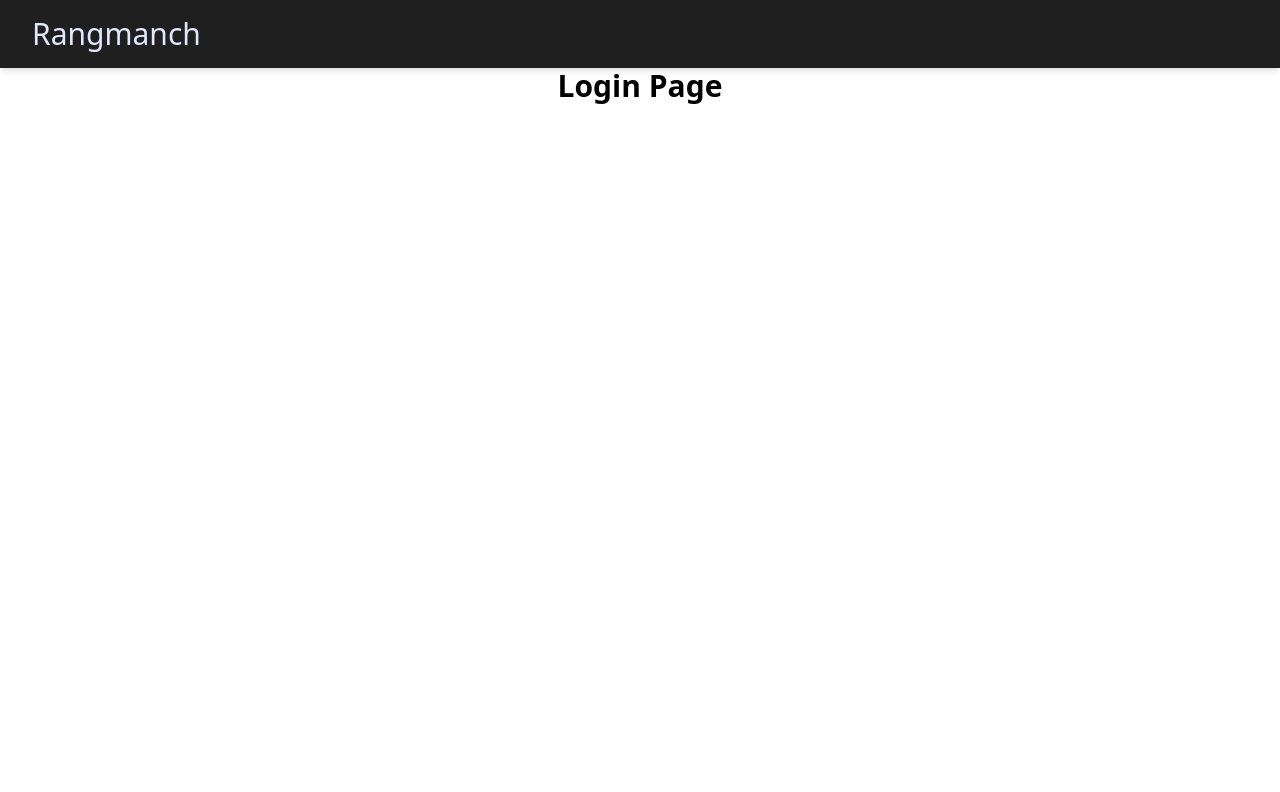
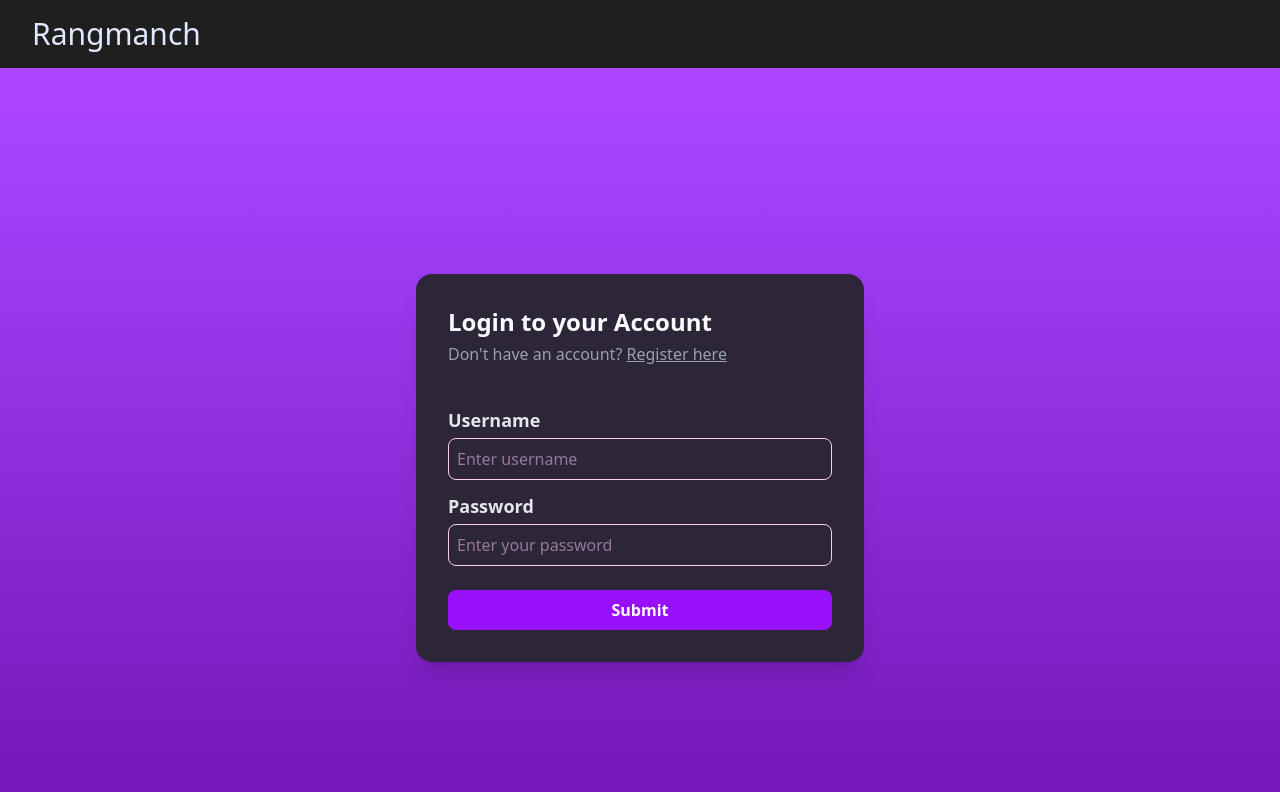
Before and after one commit to Sammie156/Rangmanch, a React (Vite) app in the folder frontend/: page /login in a window 1280 px wide. Shown: the top 792 px of the page. Built offline with nearby package versions, Linux system fonts and the light colour scheme.

Commit message:
Basic login page at /login

```diff
--- a/frontend/src/pages/Login.jsx
+++ b/frontend/src/pages/Login.jsx
@@ -1,9 +1,66 @@
+import { Link } from "react-router-dom";
+
+// Yes. This looks bad as well.
+// TODO: Same as Register page make this much much better.
 function Login() {
-    return (
-        <div>
-            <h1 className="text-3xl font-bold text-center text-[#000000]">Login Page</h1>
-        </div>
-    );
+
+    const handleSubmit = (e) => {
+        e.preventDefaults();
+        console.log("Handle submitting here");
+
+        // TODO: Handle submitting here
+        // TODO: Call login API here
+    }
+
+  return (
+    <div className="min-h-screen flex items-center justify-center bg-gradient-to-b from-purple-500 to-purple-800">
+      <div className="bg-[#2c2638] rounded-2xl shadow-xl w-full max-w-md p-8 transition">
+        <h2 className="text-2xl font-bold text-[#f9fafd] mb-1">
+          Login to your Account
+        </h2>
+        <h4 className="text-gray-400">
+          Don't have an account? {"   "}
+          <Link to="/register" className="underline">
+            Register here
+          </Link>
+        </h4>
+
+        <form action="" className="mt-10">
+          <div>
+            <label className="block text-lg text-gray-200 mt-3 font-semibold">
+              Username
+            </label>
+            <input
+              type="text"
+              name="username"
+              placeholder="Enter username"
+              className="mt-1 w-full p-2 border rounded-lg text-[#ffccff] focus:ring-2 focus:ring-purple-500 outline-none"
+            />
+          </div>
+
+          <div>
+            <label className="block text-lg text-gray-200 mt-3 font-semibold">
+              Password
+            </label>
+            <input
+              type="password"
+              name="password"
+              placeholder="Enter your password"
+              className="mt-1 w-full p-2 border rounded-lg text-[#ffccff] focus:ring-2 focus:ring-purple-500 outline-none"
+            />
+          </div>
+
+          <button
+            type="submit"
+            onClick={handleSubmit}
+            className="w-full mt-6 bg-purple-600 hover:bg-purple-800 text-white font-semibold py-2 px-4 rounded-lg transition"
+          >
+            Submit
+          </button>
+        </form>
+      </div>
+    </div>
+  );
 }
 
 export default Login;
--- a/frontend/src/pages/Register.jsx
+++ b/frontend/src/pages/Register.jsx
@@ -1,6 +1,3 @@
-// TODO: Make the register page
-// TODO: Make this such that
-
 import { useState } from "react";
 import { Link } from "react-router-dom";
 
@@ -10,7 +7,6 @@ function Register() {
     email: "",
     password: "",
   });
-
   const [errors, setErrors] = useState({});
 
   const handleChange = (e) => {
@@ -47,10 +43,13 @@ function Register() {
       setErrors(validationErrors);
     } else {
       setErrors({});
-      console.log("There are no errors");
+
+      // TODO: Call register API here
     }
   };
 
+  // I know it looks basic and too basic.
+  // TODO: Make this better looking. Modernish, with gradients and pictures
   return (
     <div className="min-h-screen flex items-center justify-center bg-gradient-to-b from-purple-800 to-purple-500">
       <div className="bg-[#2c2638] rounded-2xl shadow-xl w-full max-w-md p-8 transition">
@@ -66,7 +65,7 @@ function Register() {
 
         <form action="" className="mt-10">
           <div>
-            <label className="block font-medium text-lg text-gray-200 mt-3">
+            <label className="block font-semibold text-lg text-gray-200 mt-3">
               Username
             </label>
             <input
@@ -83,7 +82,7 @@ function Register() {
           </div>
 
           <div>
-            <label className="block text-lg font-medium text-gray-200 mt-3">
+            <label className="block text-lg font-semibold text-gray-200 mt-3">
               Email
             </label>
             <input
@@ -100,7 +99,7 @@ function Register() {
           </div>
 
           <div>
-            <label className="block text-lg font-medium text-gray-200 mt-3">
+            <label className="block text-lg font-semibold text-gray-200 mt-3">
               Password
             </label>
             <input
```
